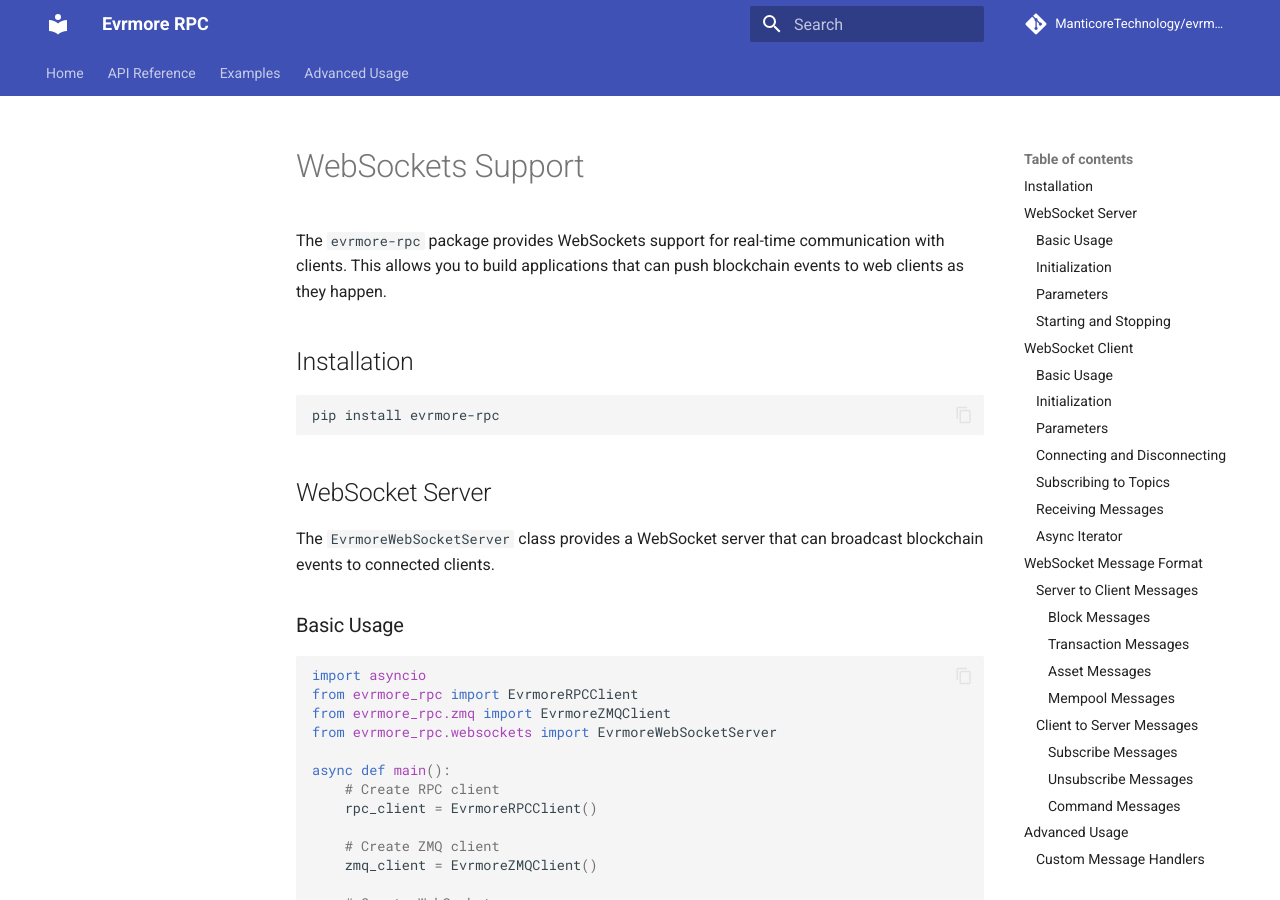
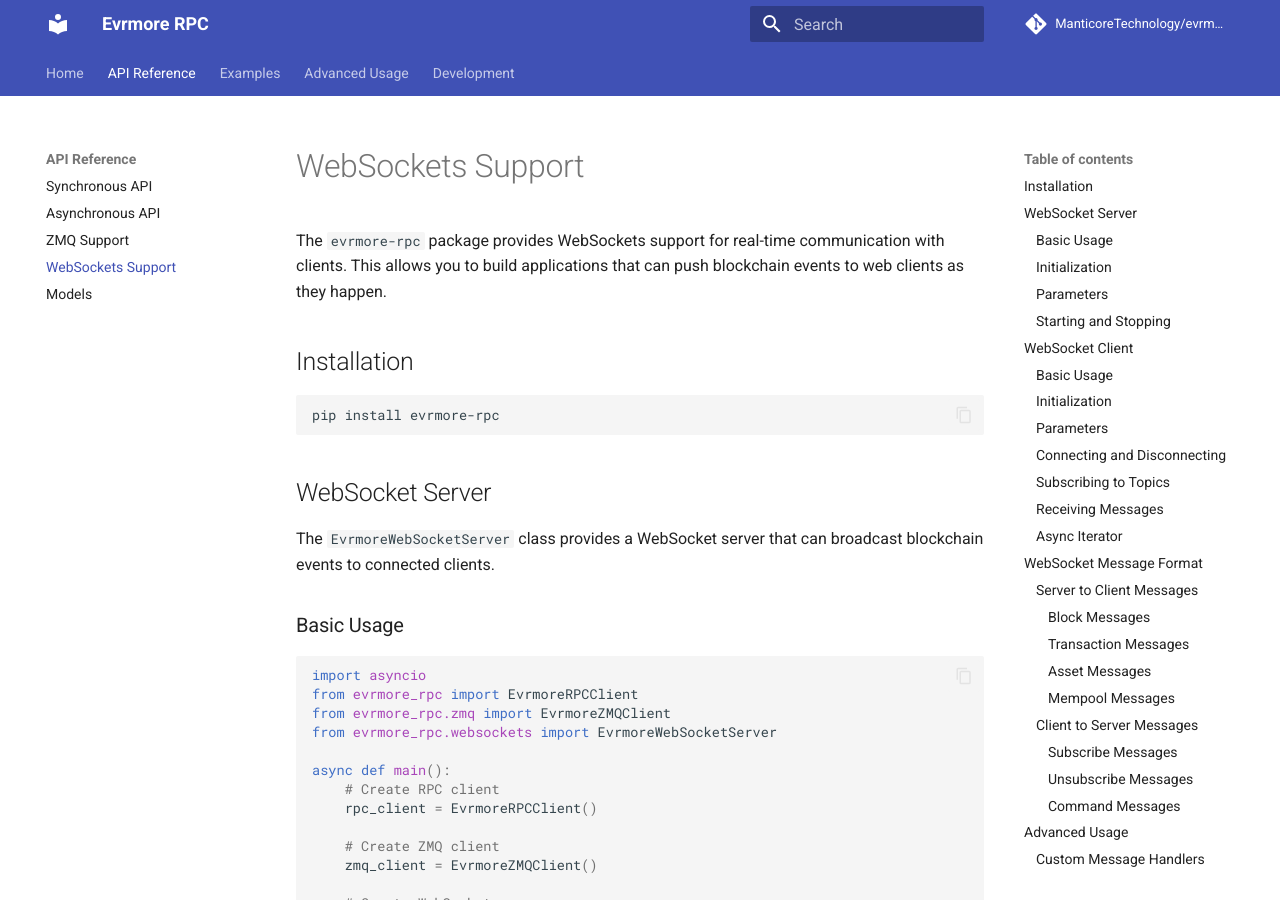
Before and after one commit to ManticoreTechnologies/evrmore-rpc, an MkDocs documentation site: the page built from docs/websockets.md, in a window 1280 px wide and 900 px high. Built offline with MkDocs 1.6.1 and Material for MkDocs 9.7.7, drawn with Linux system fonts in a browser that asks for light colours; comment, search, counter and statistics services are not loaded.

Commit message:
Improve documentation navigation

```diff
--- a/mkdocs.yml
+++ b/mkdocs.yml
@@ -17,6 +17,9 @@
     - navigation.sections
     - navigation.expand
     - navigation.top
+    - navigation.tracking
+    - navigation.indexes
+    - toc.follow
     - search.highlight
     - search.share
     - content.code.copy
@@ -39,9 +42,12 @@
   - API Reference:
     - Synchronous API: sync_api.md
     - Asynchronous API: async_api.md
+    - ZMQ Support: zmq.md
+    - WebSockets Support: websockets.md
     - Models: models.md
   - Examples: examples.md
   - Advanced Usage: advanced.md
+  - Development: development.md
 
 plugins:
   - search
```
Also changed, not shown: 1 other file.
